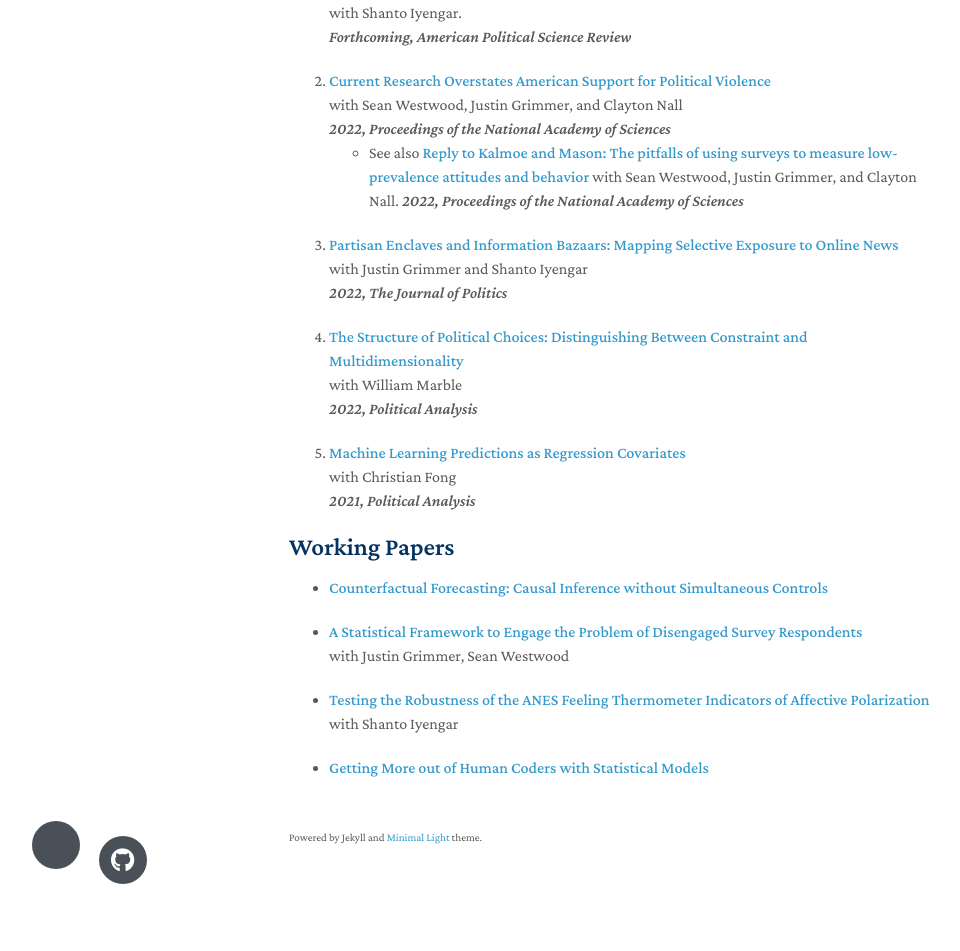
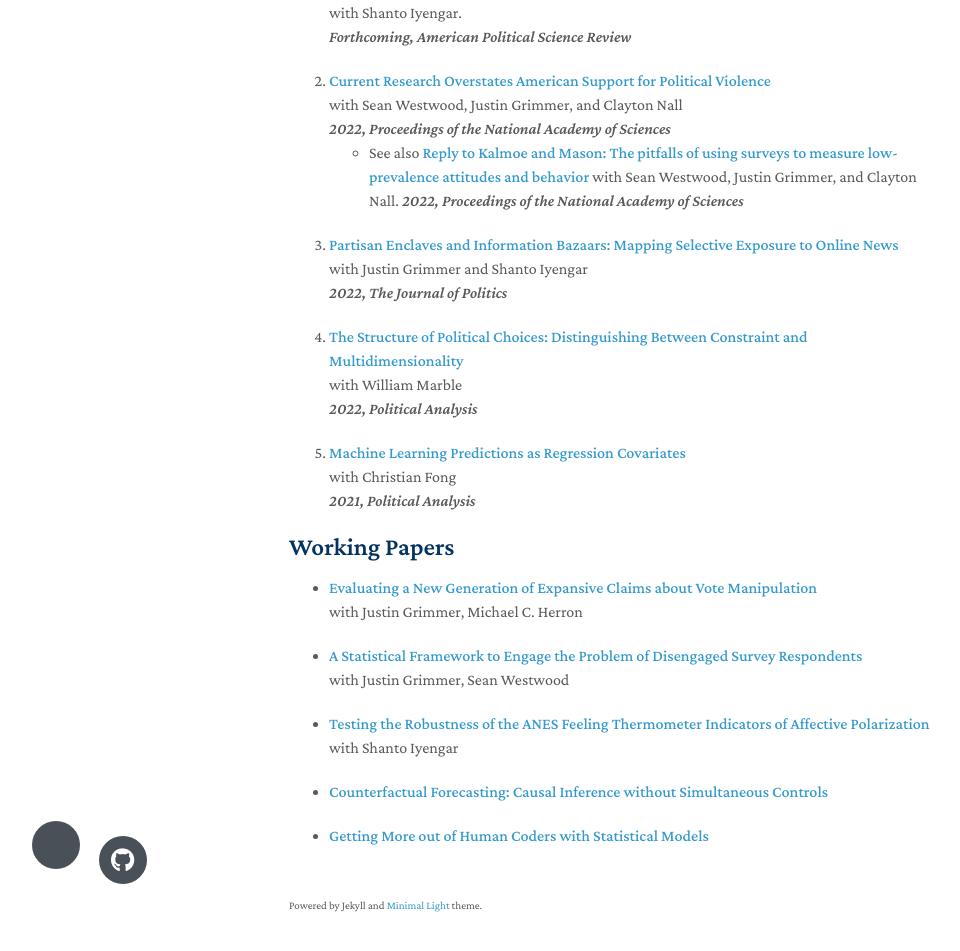
Before and after one commit to matthewtyler/matthewtyler.github.io, a Jekyll site: the page built from index.md, in a window 1280 px wide and 1367 px high. Shown: the part 381-1332 px from the top of the window, without its empty margins (181-1141 px from the left). Built offline with Jekyll 4.4.1, drawn with Linux system fonts in a browser that asks for light colours; nearby versions of some CDN libraries; a style sheet for code colours, icons or effects is not loaded; our own code applies the rules of GitHub Pages for plain Markdown files.

Commit message:
Update index.md

```diff
--- a/index.md
+++ b/index.md
@@ -47,8 +47,9 @@ I am a postdoc for both the Democracy and Polarization Lab and American National
 
 ## Working Papers
 
-
-* **[Counterfactual Forecasting: Causal Inference without Simultaneous Controls][6]**
+* **[Evaluating a New Generation of Expansive Claims about Vote Manipulation][13]**
+  <br>
+  with Justin Grimmer, Michael C. Herron
 
 * **[A Statistical Framework to Engage the Problem of Disengaged Survey Respondents][8]**
   <br>
```
Also changed, not shown: other parts of index.md (+3 -0 lines).
